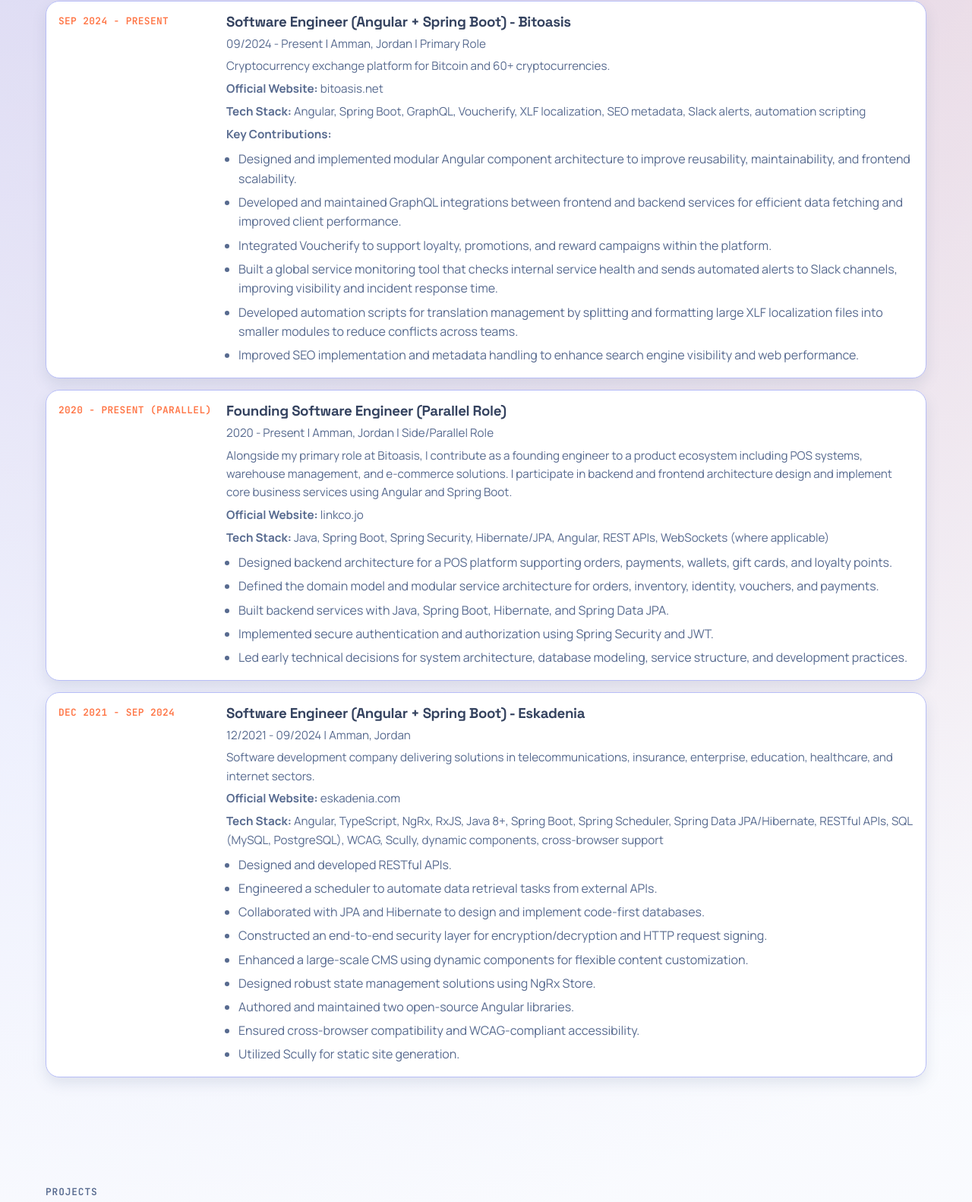
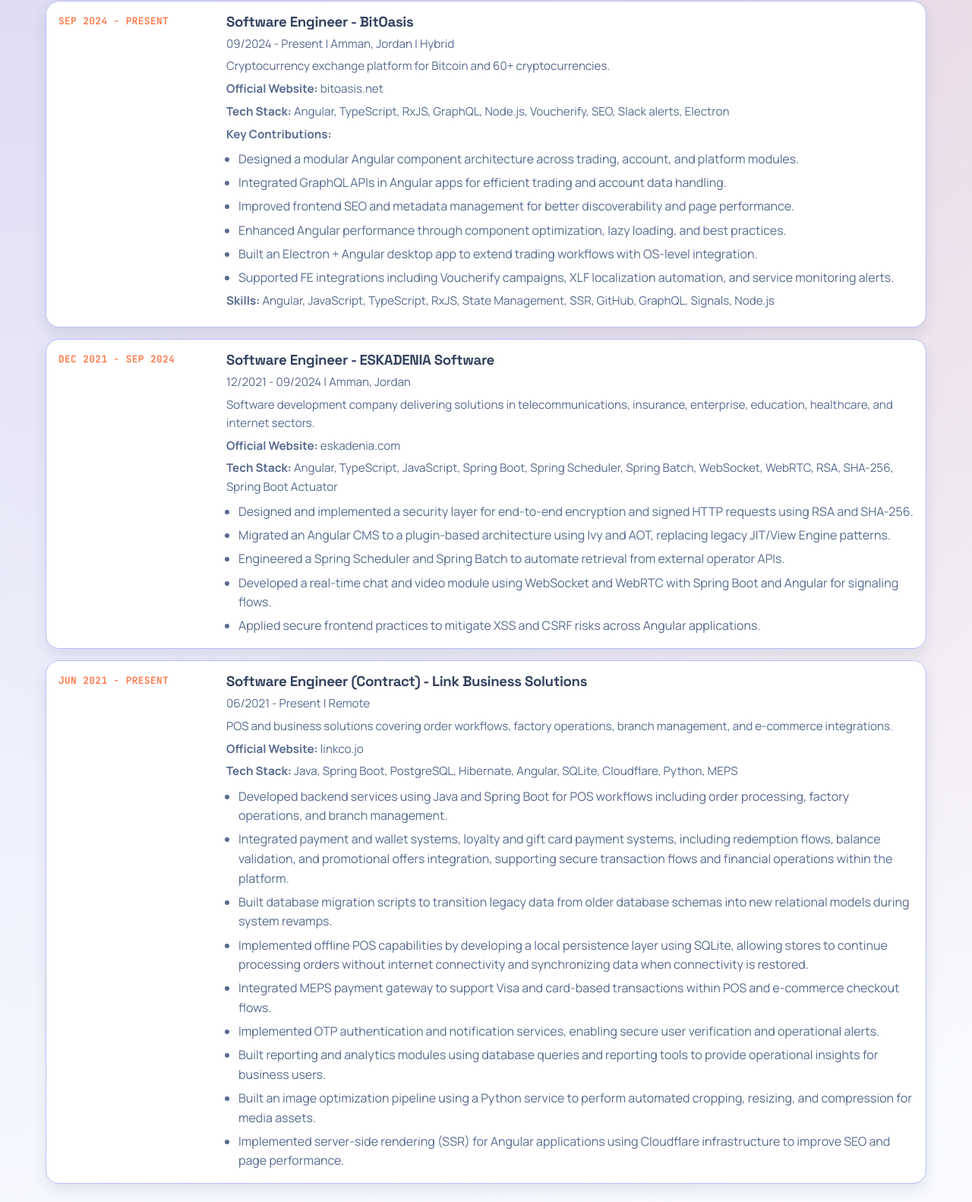
Before and after one commit to ssondoss/me, a plain HTML site: page index.html in a window 1280 px wide. Shown: the part 1484-3066 px from the top of the page at 76% size. Drawn offline with Linux system fonts and the light colour scheme.

Commit message:
update experience

```diff
--- a/index.html
+++ b/index.html
@@ -177,16 +177,16 @@
             <p class="eyebrow">Experience</p>
             <h2>Career Timeline</h2>
             <p>
-              Primary current role at Bitoasis, with parallel founding engineer
-              contributions.
+              Current and parallel software engineering roles across fintech
+              and POS platforms.
             </p>
           </div>
           <div class="timeline">
             <article class="timeline-item">
               <div class="timeline-date">Sep 2024 - Present</div>
               <div class="timeline-body">
-                <h3>Software Engineer (Angular + Spring Boot) - Bitoasis</h3>
-                <p>09/2024 - Present | Amman, Jordan | Primary Role</p>
+                <h3>Software Engineer - BitOasis</h3>
+                <p>09/2024 - Present | Amman, Jordan | Hybrid</p>
                 <p>
                   Cryptocurrency exchange platform for Bitcoin and 60+
                   cryptocurrencies.
@@ -201,101 +201,30 @@
                   >
                 </p>
                 <p>
-                  <strong>Tech Stack:</strong> Angular, Spring Boot, GraphQL,
-                  Voucherify, XLF localization, SEO metadata, Slack alerts,
-                  automation scripting
+                  <strong>Tech Stack:</strong> Angular, TypeScript, RxJS,
+                  GraphQL, Node.js, Voucherify, SEO, Slack alerts, Electron
                 </p>
                 <p><strong>Key Contributions:</strong></p>
                 <ul>
-                  <li>
-                    Designed and implemented modular Angular component
-                    architecture to improve reusability, maintainability, and
-                    frontend scalability.
-                  </li>
-                  <li>
-                    Developed and maintained GraphQL integrations between
-                    frontend and backend services for efficient data fetching
-                    and improved client performance.
-                  </li>
-                  <li>
-                    Integrated Voucherify to support loyalty, promotions, and
-                    reward campaigns within the platform.
-                  </li>
-                  <li>
-                    Built a global service monitoring tool that checks internal
-                    service health and sends automated alerts to Slack channels,
-                    improving visibility and incident response time.
-                  </li>
-                  <li>
-                    Developed automation scripts for translation management by
-                    splitting and formatting large XLF localization files into
-                    smaller modules to reduce conflicts across teams.
-                  </li>
-                  <li>
-                    Improved SEO implementation and metadata handling to enhance
-                    search engine visibility and web performance.
-                  </li>
+                  <li>Designed a modular Angular component architecture across trading, account, and platform modules.</li>
+                  <li>Integrated GraphQL APIs in Angular apps for efficient trading and account data handling.</li>
+                  <li>Improved frontend SEO and metadata management for better discoverability and page performance.</li>
+                  <li>Enhanced Angular performance through component optimization, lazy loading, and best practices.</li>
+                  <li>Built an Electron + Angular desktop app to extend trading workflows with OS-level integration.</li>
+                  <li>Supported FE integrations including Voucherify campaigns, XLF localization automation, and service monitoring alerts.</li>
                 </ul>
-              </div>
-            </article>
-
-            <article class="timeline-item">
-              <div class="timeline-date">2020 - Present (Parallel)</div>
-              <div class="timeline-body">
-                <h3>Founding Software Engineer (Parallel Role)</h3>
-                <p>2020 - Present | Amman, Jordan | Side/Parallel Role</p>
                 <p>
-                  Alongside my primary role at Bitoasis, I contribute as a
-                  founding engineer to a product ecosystem including POS
-                  systems, warehouse management, and e-commerce solutions. I
-                  participate in backend and frontend architecture design and
-                  implement core business services using Angular and Spring
-                  Boot.
+                  <strong>Skills:</strong> Angular, JavaScript, TypeScript,
+                  RxJS, State Management, SSR, GitHub, GraphQL, Signals,
+                  Node.js
                 </p>
-                <p>
-                  <strong>Official Website:</strong>
-                  <a
-                    href="https://linkco.jo/ar"
-                    target="_blank"
-                    rel="noopener noreferrer"
-                    >linkco.jo</a
-                  >
-                </p>
-                <p>
-                  <strong>Tech Stack:</strong> Java, Spring Boot, Spring
-                  Security, Hibernate/JPA, Angular, REST APIs, WebSockets (where
-                  applicable)
-                </p>
-                <ul>
-                  <li>
-                    Designed backend architecture for a POS platform supporting
-                    orders, payments, wallets, gift cards, and loyalty points.
-                  </li>
-                  <li>
-                    Defined the domain model and modular service architecture
-                    for orders, inventory, identity, vouchers, and payments.
-                  </li>
-                  <li>
-                    Built backend services with Java, Spring Boot, Hibernate,
-                    and Spring Data JPA.
-                  </li>
-                  <li>
-                    Implemented secure authentication and authorization using
-                    Spring Security and JWT.
-                  </li>
-                  <li>
-                    Led early technical decisions for system architecture,
-                    database modeling, service structure, and development
-                    practices.
-                  </li>
-                </ul>
               </div>
             </article>
 
             <article class="timeline-item">
               <div class="timeline-date">Dec 2021 - Sep 2024</div>
               <div class="timeline-body">
-                <h3>Software Engineer (Angular + Spring Boot) - Eskadenia</h3>
+                <h3>Software Engineer - ESKADENIA Software</h3>
                 <p>12/2021 - 09/2024 | Amman, Jordan</p>
                 <p>
                   Software development company delivering solutions in
@@ -312,40 +241,107 @@
                   >
                 </p>
                 <p>
-                  <strong>Tech Stack:</strong> Angular, TypeScript, NgRx, RxJS,
-                  Java 8+, Spring Boot, Spring Scheduler, Spring Data
-                  JPA/Hibernate, RESTful APIs, SQL (MySQL, PostgreSQL), WCAG, Scully,
-                  dynamic components, cross-browser support
+                  <strong>Tech Stack:</strong> Angular, TypeScript, JavaScript,
+                  Spring Boot, Spring Scheduler, Spring Batch, WebSocket,
+                  WebRTC, RSA, SHA-256, Spring Boot Actuator
                 </p>
                 <ul>
-                  <li>Designed and developed RESTful APIs.</li>
                   <li>
-                    Engineered a scheduler to automate data retrieval tasks from
-                    external APIs.
+                    Designed and implemented a security layer for end-to-end
+                    encryption and signed HTTP requests using RSA and SHA-256.
                   </li>
                   <li>
-                    Collaborated with JPA and Hibernate to design and implement
-                    code-first databases.
+                    Migrated an Angular CMS to a plugin-based architecture
+                    using Ivy and AOT, replacing legacy JIT/View Engine
+                    patterns.
                   </li>
                   <li>
-                    Constructed an end-to-end security layer for
-                    encryption/decryption and HTTP request signing.
+                    Engineered a Spring Scheduler and Spring Batch to automate
+                    retrieval from external operator APIs.
                   </li>
                   <li>
-                    Enhanced a large-scale CMS using dynamic components for
-                    flexible content customization.
+                    Developed a real-time chat and video module using WebSocket
+                    and WebRTC with Spring Boot and Angular for signaling
+                    flows.
                   </li>
                   <li>
-                    Designed robust state management solutions using NgRx Store.
+                    Applied secure frontend practices to mitigate XSS and CSRF
+                    risks across Angular applications.
+                  </li>
+                </ul>
+              </div>
+            </article>
+
+            <article class="timeline-item">
+              <div class="timeline-date">Jun 2021 - Present</div>
+              <div class="timeline-body">
+                <h3>Software Engineer (Contract) - Link Business Solutions</h3>
+                <p>06/2021 - Present | Remote</p>
+                <p>
+                  POS and business solutions covering order workflows, factory
+                  operations, branch management, and e-commerce integrations.
+                </p>
+                <p>
+                  <strong>Official Website:</strong>
+                  <a
+                    href="https://linkco.jo/ar"
+                    target="_blank"
+                    rel="noopener noreferrer"
+                    >linkco.jo</a
+                  >
+                </p>
+                <p>
+                  <strong>Tech Stack:</strong> Java, Spring Boot, PostgreSQL,
+                  Hibernate, Angular, SQLite, Cloudflare, Python, MEPS
+                </p>
+                <ul>
+                  <li>
+                    Developed backend services using Java and Spring Boot for
+                    POS workflows including order processing, factory
+                    operations, and branch management.
                   </li>
                   <li>
-                    Authored and maintained two open-source Angular libraries.
+                    Integrated payment and wallet systems, loyalty and gift
+                    card payment systems, including redemption flows, balance
+                    validation, and promotional offers integration, supporting
+                    secure transaction flows and financial operations within the
+                    platform.
                   </li>
                   <li>
-                    Ensured cross-browser compatibility and WCAG-compliant
-                    accessibility.
+                    Built database migration scripts to transition legacy data
+                    from older database schemas into new relational models
+                    during system revamps.
                   </li>
-                  <li>Utilized Scully for static site generation.</li>
+                  <li>
+                    Implemented offline POS capabilities by developing a local
+                    persistence layer using SQLite, allowing stores to continue
+                    processing orders without internet connectivity and
+                    synchronizing data when connectivity is restored.
+                  </li>
+                  <li>
+                    Integrated MEPS payment gateway to support Visa and
+                    card-based transactions within POS and e-commerce checkout
+                    flows.
+                  </li>
+                  <li>
+                    Implemented OTP authentication and notification services,
+                    enabling secure user verification and operational alerts.
+                  </li>
+                  <li>
+                    Built reporting and analytics modules using database queries
+                    and reporting tools to provide operational insights for
+                    business users.
+                  </li>
+                  <li>
+                    Built an image optimization pipeline using a Python service
+                    to perform automated cropping, resizing, and compression for
+                    media assets.
+                  </li>
+                  <li>
+                    Implemented server-side rendering (SSR) for Angular
+                    applications using Cloudflare infrastructure to improve SEO
+                    and page performance.
+                  </li>
                 </ul>
               </div>
             </article>
```
